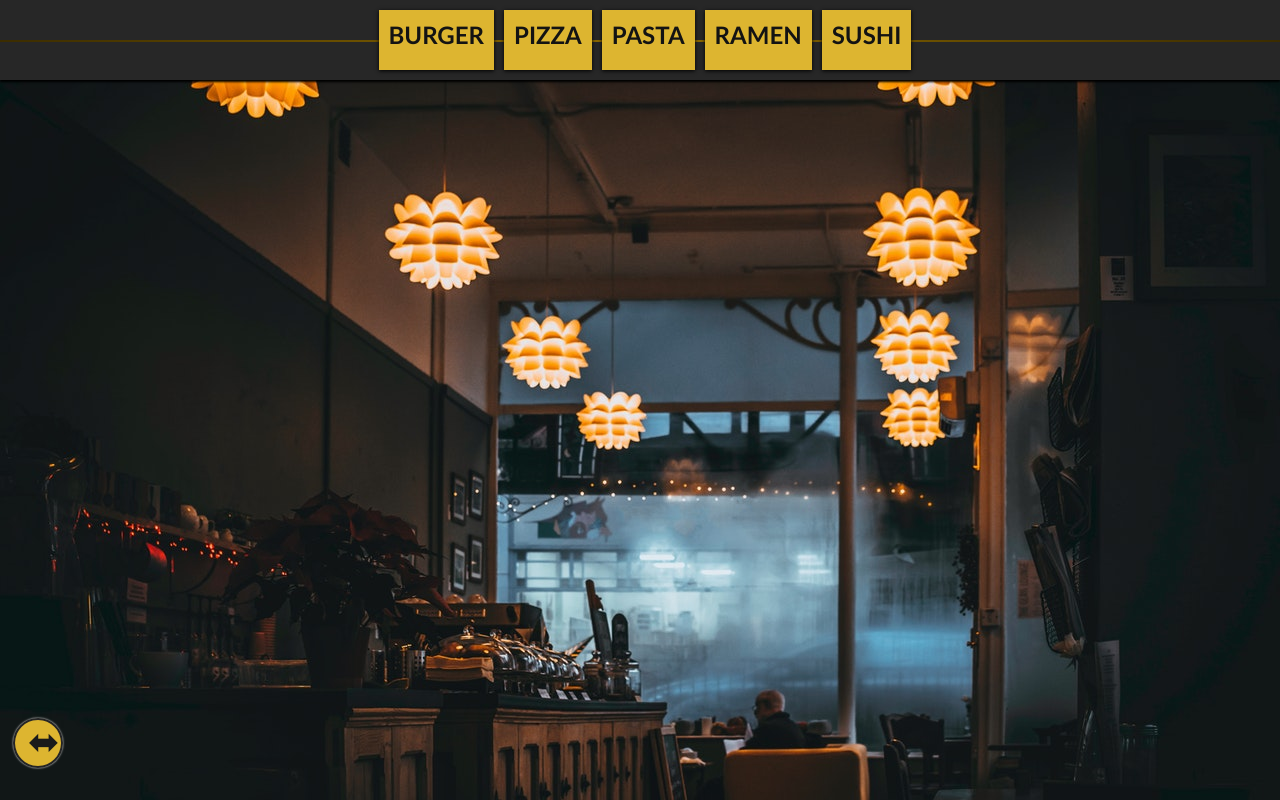
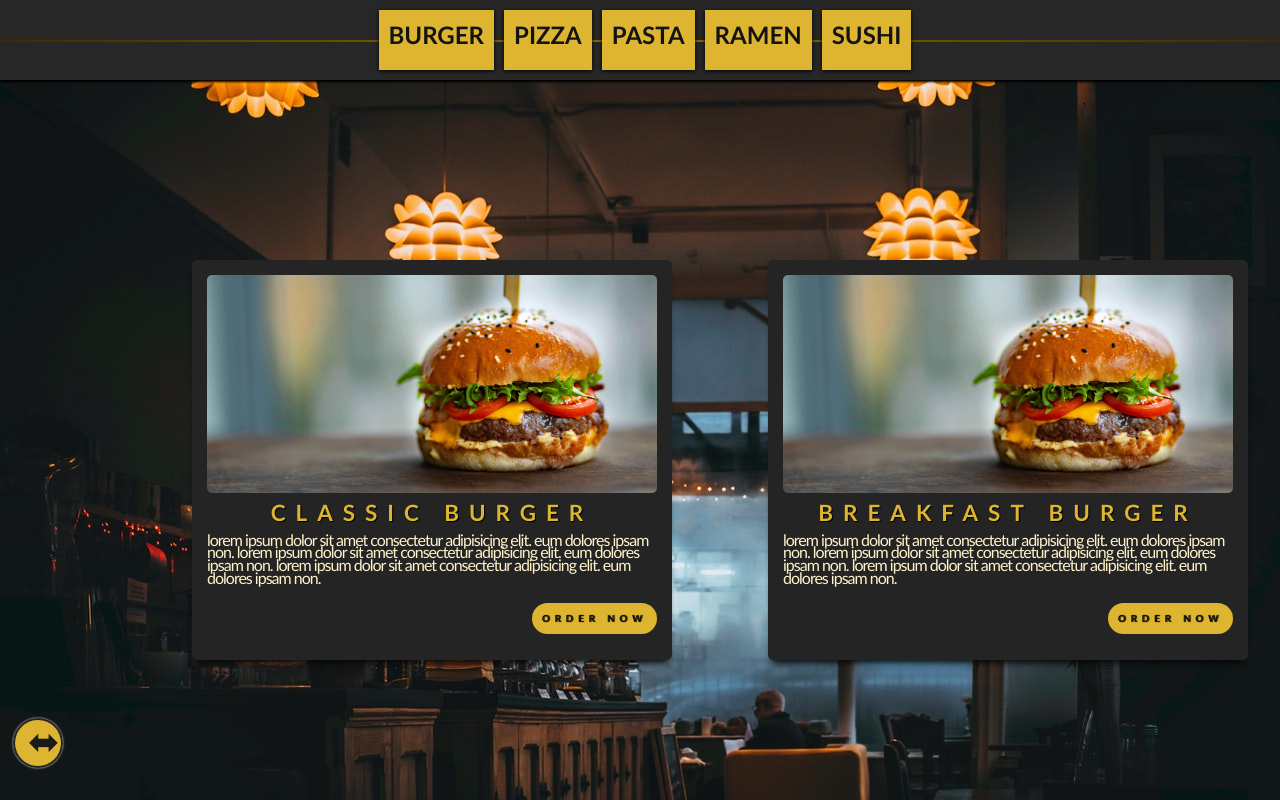
Before and after one commit to jazperbalatbat/Food-Menu-ReactJSpractice-, a React (Create React App) app: page / in a window 1280 px wide. Shown: the top 800 px of the page. Built offline with nearby package versions, Linux system fonts and the light colour scheme.

Commit message:
added burger cards

```diff
--- a/src/App.js
+++ b/src/App.js
@@ -14,6 +14,10 @@ const App = () => {
         <Navbar name="ramen" />
         <Navbar name="sushi" />
       </div>
+      <Menucard path="/images/burger/burger1.jpg" title="Classic Burger" />
+      <Menucard path="/images/burger/burger1.jpg" title="Breakfast Burger" />
+      <Menucard path="/images/burger/burger1.jpg" title="Burger Combo" />
+      Lorem20
     </div>
   );
 }
```
